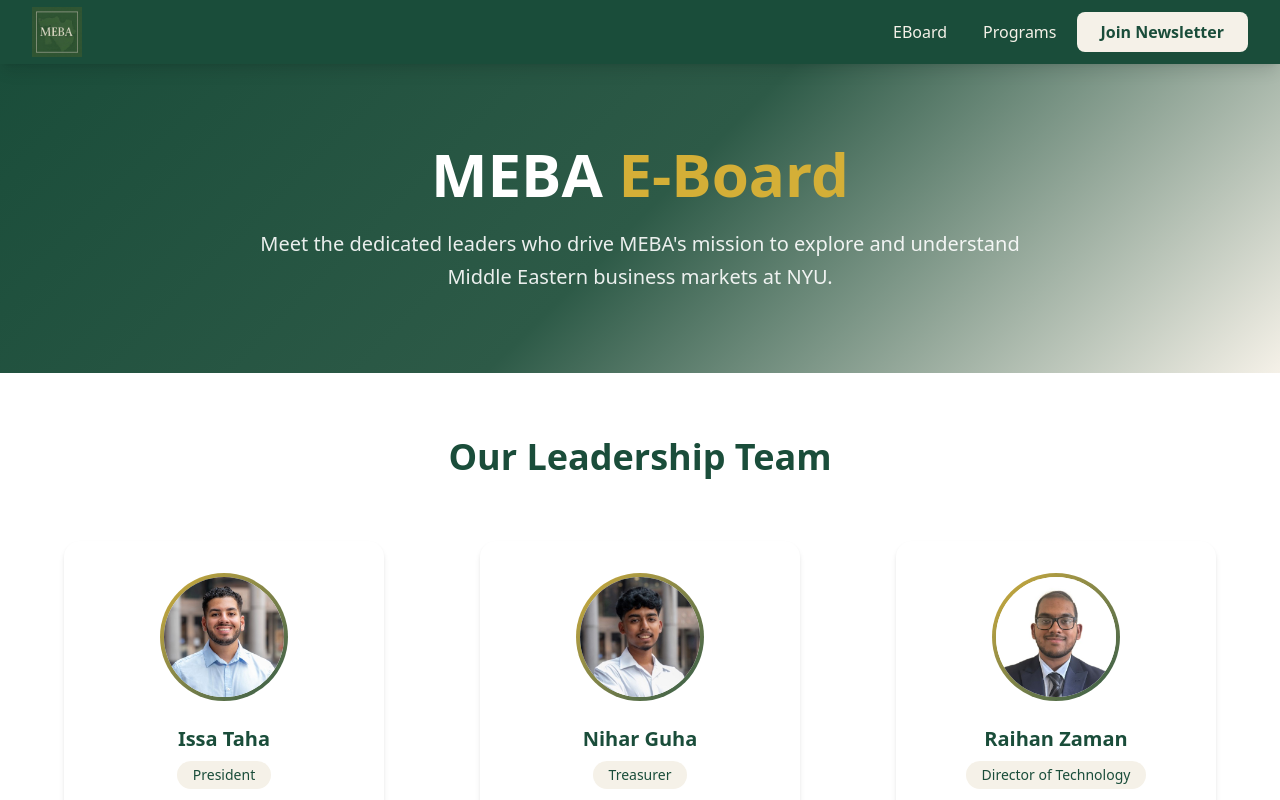
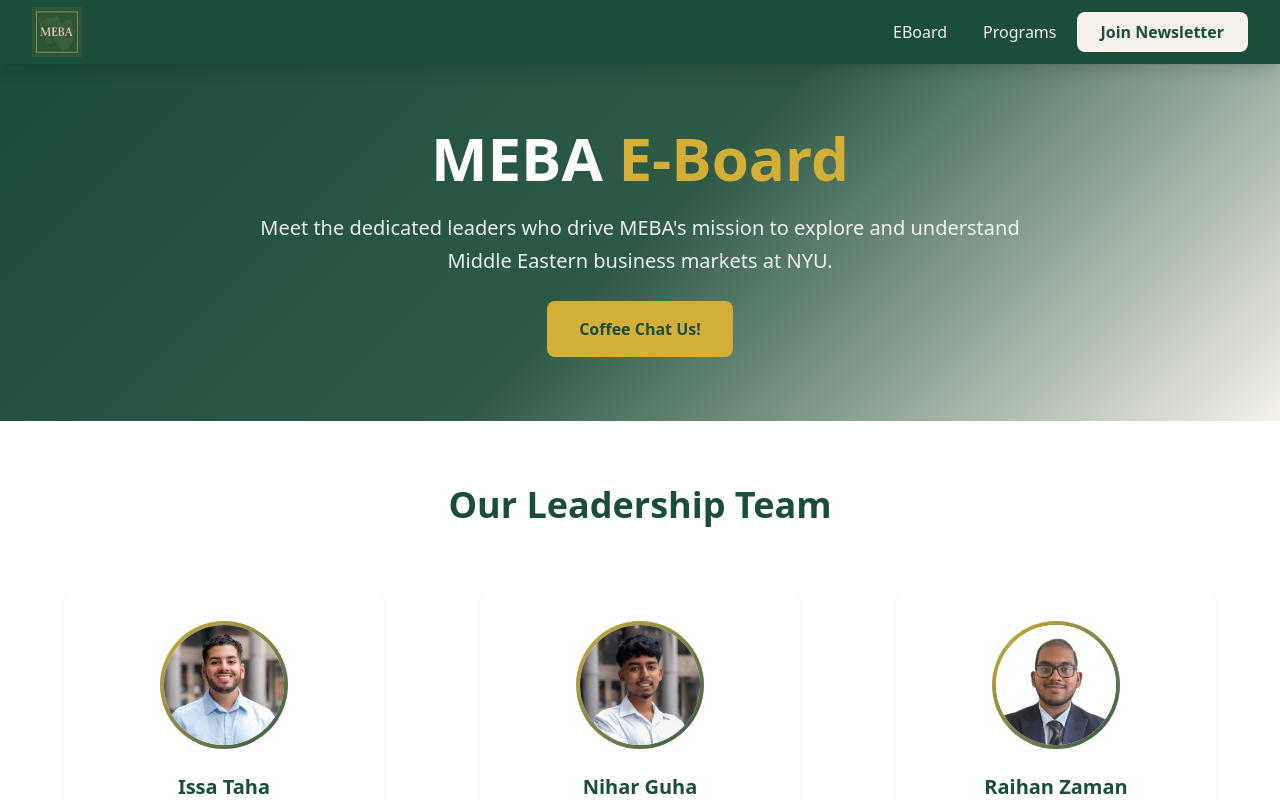
Before and after one commit to raihanzaman/meba-website, a Next.js app: page /eboard in a window 1280 px wide. Shown: the top 800 px of the page. Built offline with nearby package versions, Linux system fonts and the light colour scheme.

Commit message:
Added coffee chat button in EBoard tab

```diff
--- a/src/app/eboard/page.tsx
+++ b/src/app/eboard/page.tsx
@@ -4,15 +4,23 @@
   return (
     <div className="min-h-screen">
       {/* Hero Section */}
-      <section className="meba-gradient p-20">
-        <div className="max-w-7xl mx-auto px-4 sm:px-6 lg:px-8 text-center">
+      <section className="meba-gradient py-16 px-4 sm:px-6">
+        <div className="max-w-7xl mx-auto px-4 sm:px-6 lg:px-8 text-center flex flex-col items-center justify-center min-h-[200px]">
           <h1 className="text-5xl lg:text-6xl font-bold text-white mb-6">
             MEBA <span className="text-[#d4af37]">E-Board</span>
           </h1>
-          <p className="text-xl text-white/90 max-w-3xl mx-auto leading-relaxed">
+          <p className="text-xl text-white/90 max-w-3xl mx-auto leading-relaxed mb-6">
             {`Meet the dedicated leaders who drive MEBA's mission to explore and understand
             Middle Eastern business markets at NYU.`}
           </p>
+          <a
+            href="https://forms.gle/x6EfjSFPr5tTtgAEA"
+            target="_blank"
+            rel="noopener noreferrer"
+            className="bg-[#d4af37] text-[#1a4d3a] font-semibold px-8 py-4 rounded-lg hover:bg-[#d4af37] transition-all duration-300 hover:shadow-lg transform hover:-translate-y-1 text-center inline-block"
+          >
+            Coffee Chat Us!
+          </a>
         </div>
       </section>
 
--- a/src/app/page.tsx
+++ b/src/app/page.tsx
@@ -36,7 +36,7 @@
             <div className="relative">
               <div className="bg-white/10 backdrop-blur-sm rounded-2xl p-8 border border-white/20">
                 <div className="aspect-square bg-gradient-to-br from-[#d4af37] to-[#2d5a47] rounded-xl flex items-center justify-center">
-                  <Image src="/nyu-stern.jpg" alt="MEBA Logo" width={2500} height={1700} />
+
                 </div>
               </div>
             </div>
```
Also changed, not shown: public/nyu-stern.jpg (deleted).
